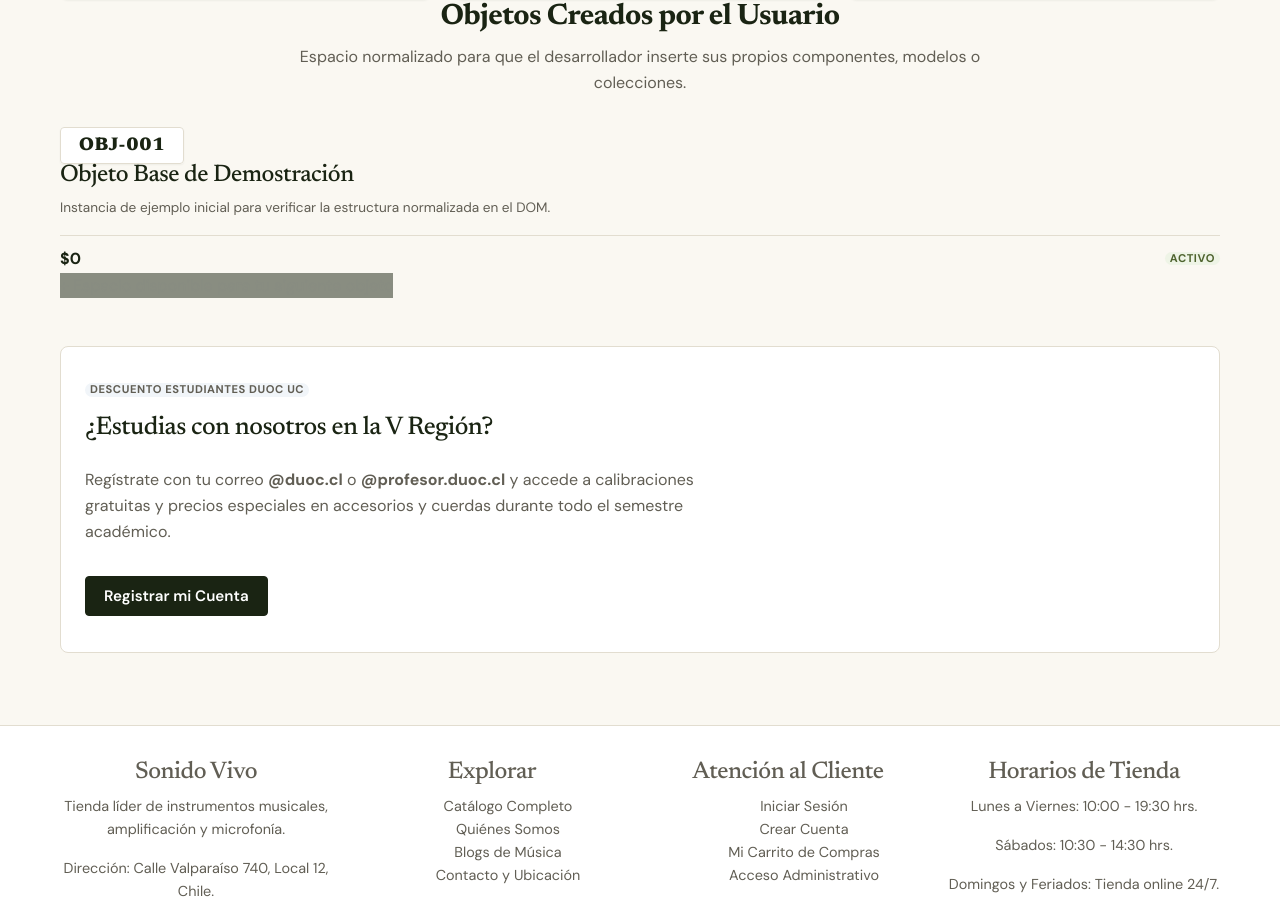
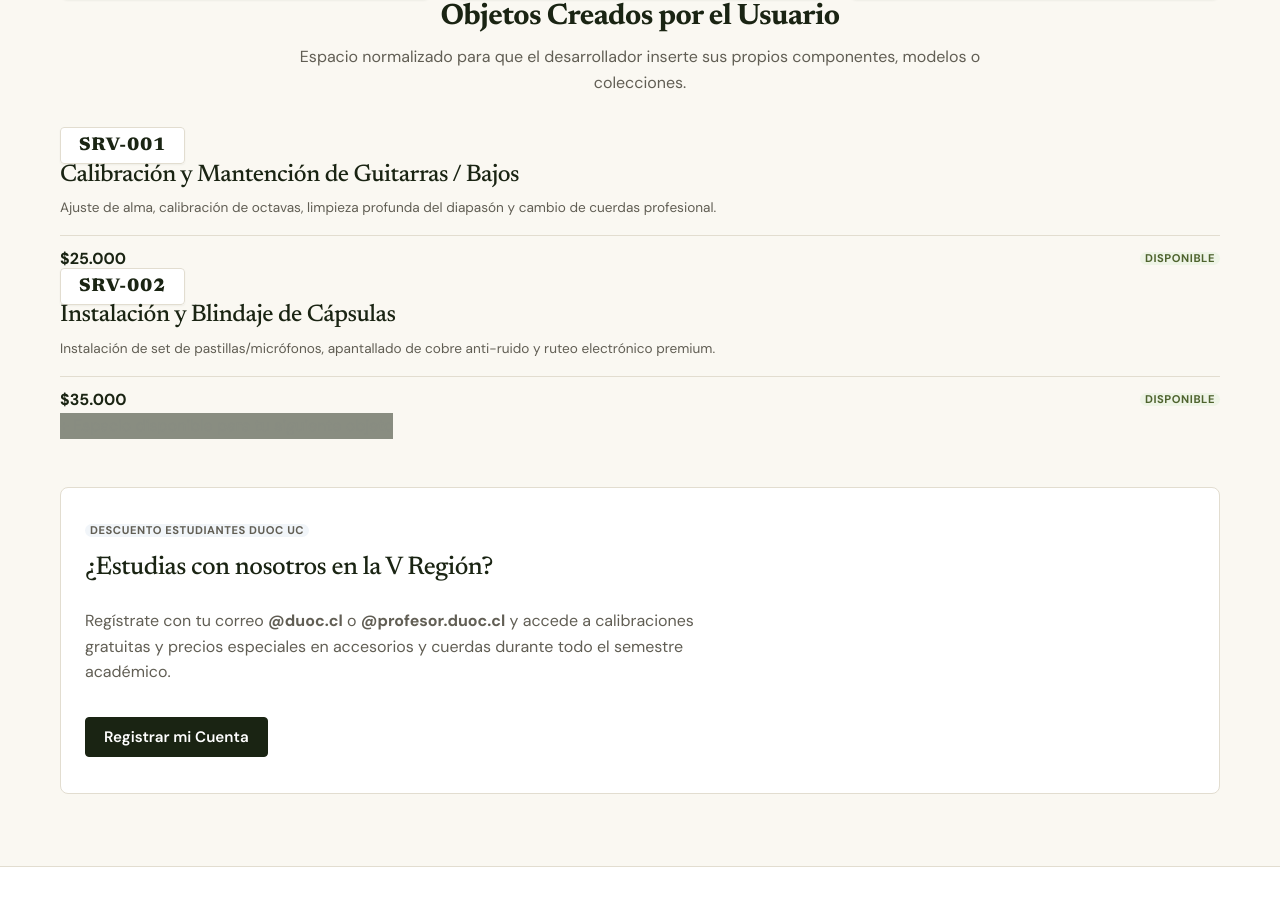
Before and after one commit to NezerkC/Prueba-Parcial-1, a React (Vite) app in the folder fullstack-react-parcial-1/: page / in a window 1280 px wide. Shown: the part 2412-3311 px from the top of the page. Built offline with nearby package versions, Linux system fonts and the light colour scheme.

Commit message:
feat(data): actualizar OBJETOS_CREADOS_POR_PROGRAMADOR a servicios de taller con soporte para carrito

```diff
--- a/fullstack-react-parcial-1/src/data/productos.js
+++ b/fullstack-react-parcial-1/src/data/productos.js
@@ -711,13 +711,26 @@ export const PRODUCTOS_SONIDO_VIVO = [
 
 export const OBJETOS_CREADOS_POR_PROGRAMADOR = [
   {
-    id: 'OBJ-001',
-    nombre: 'Objeto Base de Demostración',
-    categoria: 'Módulo Propio',
+    id: 'SRV-001',
+    codigo: 'SRV-001',
+    nombre: 'Calibración y Mantención de Guitarras / Bajos',
+    categoria: 'Servicios de Luthier',
     descripcion:
-      'Instancia de ejemplo inicial para verificar la estructura normalizada en el DOM.',
-    precio: 0,
-    estado: 'Activo',
+      'Ajuste de alma, calibración de octavas, limpieza profunda del diapasón y cambio de cuerdas profesional.',
+    precio: 25000,
+    estado: 'Disponible',
+    icono: '🛠️',
+  },
+  {
+    id: 'SRV-002',
+    codigo: 'SRV-002',
+    nombre: 'Instalación y Blindaje de Cápsulas',
+    categoria: 'Servicios de Taller',
+    descripcion:
+      'Instalación de set de pastillas/micrófonos, apantallado de cobre anti-ruido y ruteo electrónico premium.',
+    precio: 35000,
+    estado: 'Disponible',
+    icono: '⚡',
   },
 ]
 
```
